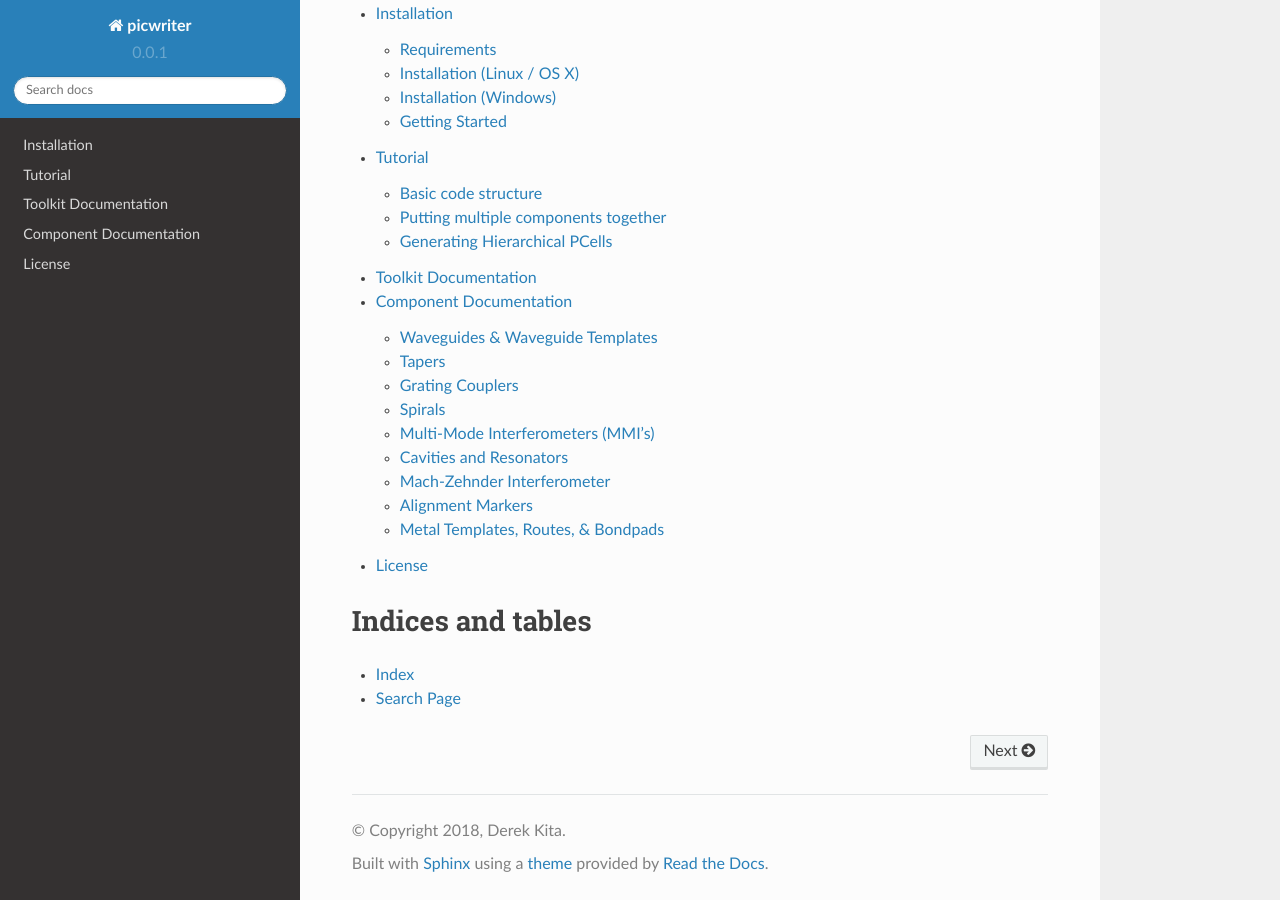
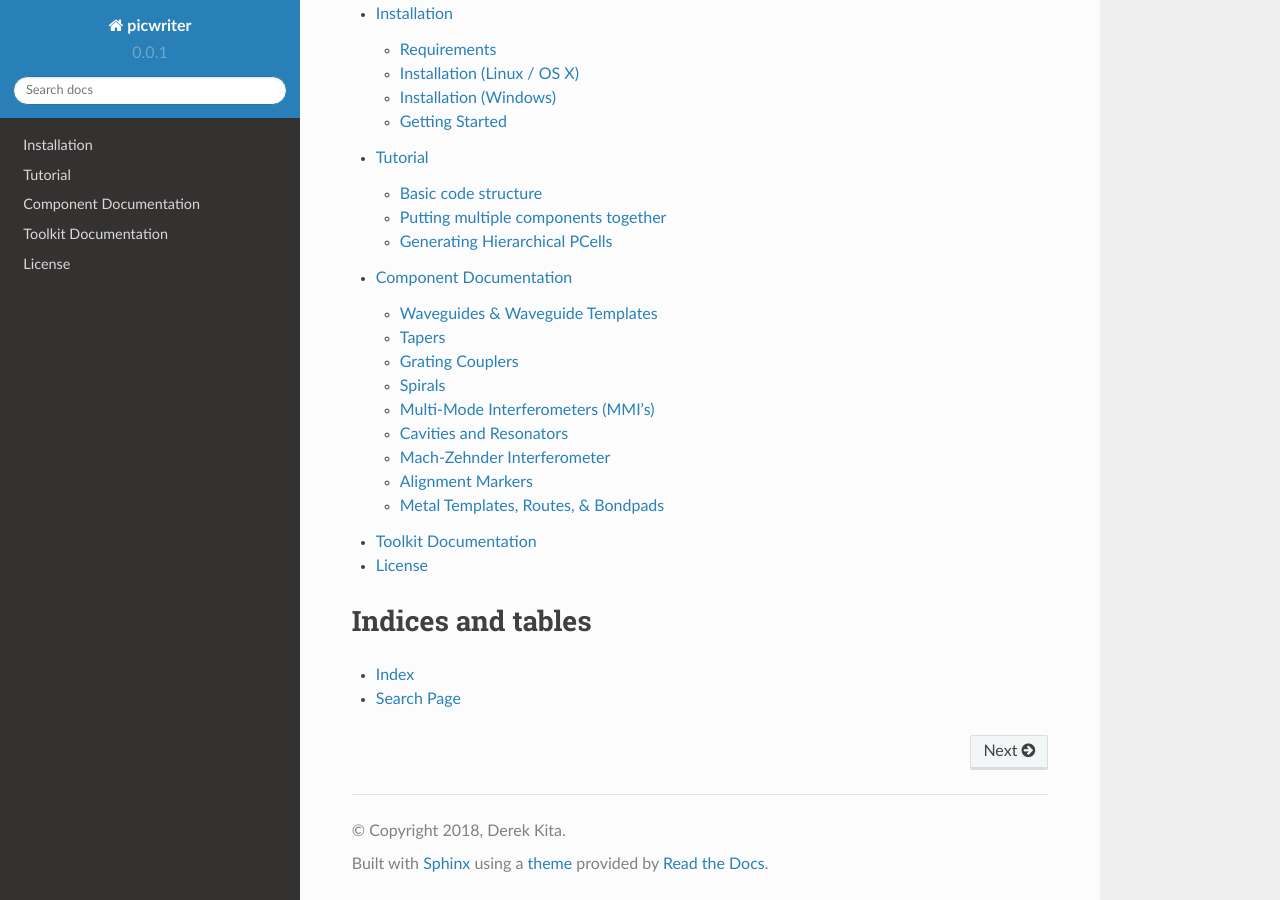
Before and after one commit to DerekK44/PICwriter, a Sphinx documentation site: the page built from docs/source/index.rst, in a window 1280 px wide and 900 px high, scrolled down 944 px. Built offline with Sphinx 7.4.7 and the Read the Docs theme 2.0.0, drawn with Linux system fonts in a browser that asks for light colours.

Commit message:
rearrange doc sections

```diff
--- a/docs/source/index.rst
+++ b/docs/source/index.rst
@@ -28,8 +28,8 @@ Guide
 
    installation.rst
    tutorial.rst
+   component-documentation.rst
    toolkit-documentation.rst
-   component-documentation.rst
    license.rst
 
 Indices and tables
```
